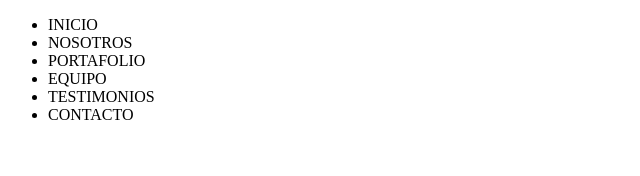
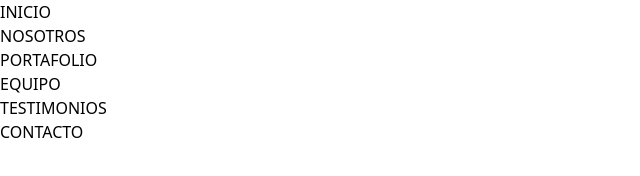
Before and after one commit to Soft-Launcher/watcher, an Astro site: page / in a window 1280 px wide. Shown: the whole page, without its empty margins (0-640 px from the left). Built offline with nearby package versions, Linux system fonts and the light colour scheme; Astro itself is replaced by a stand-in of ours.

Commit message:
Feat: se agraga tailwind y se agregan fonts

```diff
--- a/astro.config.mjs
+++ b/astro.config.mjs
@@ -1,7 +1,9 @@
 import { defineConfig } from "astro/config";
 import react from "@astrojs/react";
+import tailwind from "@astrojs/tailwind";
 
+// https://astro.build/config
 export default defineConfig({
   // ...
-  integrations: [react()],
+  integrations: [react(), tailwind()]
 });
--- a/package.json
+++ b/package.json
@@ -12,8 +12,12 @@
   "dependencies": {
     "@astrojs/check": "^0.5.10",
     "@astrojs/react": "^3.1.1",
+    "@astrojs/tailwind": "^5.1.0",
     "@types/react": "^18.2.74",
     "astro": "^4.5.14",
+    "react": "^18.2.0",
+    "react-dom": "^18.2.0",
+    "tailwindcss": "^3.4.3",
     "typescript": "^5.4.3"
   }
 }
--- a/src/layouts/Layout.astro
+++ b/src/layouts/Layout.astro
@@ -21,31 +21,25 @@ const { title } = Astro.props;
   </body>
 </html>
 <style is:global>
-	:root {
-		--accent: 136, 58, 234;
-		--accent-light: 224, 204, 250;
-		--accent-dark: 49, 10, 101;
-		--accent-gradient: linear-gradient(
-			45deg,
-			rgb(var(--accent)),
-			rgb(var(--accent-light)) 30%,
-			white 60%
-		);
+  @font-face {
+    font-family: "Poppins-Light";
+    src: url("/fonts/Poppins-Light.ttf") format("truetype");
+    font-weight: normal;
+    font-style: normal;
+    font-display: swap;
   }
-	html {
-		font-family: system-ui, sans-serif;
-		background: #13151a;
-		background-size: 224px;
+  @font-face {
+    font-family: "RobotoSlab-Light";
+    src: url("/fonts/RobotoSlab-Light.ttf") format("truetype");
+    font-weight: normal;
+    font-style: normal;
+    font-display: swap;
   }
-	code {
-		font-family:
-			Menlo,
-			Monaco,
-			Lucida Console,
-			Liberation Mono,
-			DejaVu Sans Mono,
-			Bitstream Vera Sans Mono,
-			Courier New,
-			monospace;
+  @font-face {
+    font-family: "Rufina-Regular";
+    src: url("/fonts/Rufina-Regular.ttf") format("truetype");
+    font-weight: normal;
+    font-style: normal;
+    font-display: swap;
   }
 </style>
--- /dev/null
+++ b/tailwind.config.mjs
@@ -0,0 +1,16 @@
+// import defaultTheme from "tailwindcss/defaultTheme";
+/** @type {import('tailwindcss').Config} */
+export default {
+  content: ["./src/**/*.{astro,html,js,tsx,jsx}"],
+  theme: {
+    extend: {
+      fontFamily: {
+        // sans: ["Poppins-Light", ...defaultTheme.fontFamily.sans],
+        body: ["Poppins-Light"],
+        titleMedium: ["RobotoSlab-Light"],
+        titleLarge: ["Rufina-Regular"],
+      },
+    },
+  },
+  plugins: [],
+};
```
Also changed, not shown: src/pages/index.astro (+3 -120 lines), pnpm-lock.yaml, public/fonts/Poppins-Light.ttf (added), public/fonts/RobotoSlab-Light.ttf (added), public/fonts/Rufina-Regular.ttf (added), 1 other file. Lines whose indentation alone changed are shown as unchanged.
